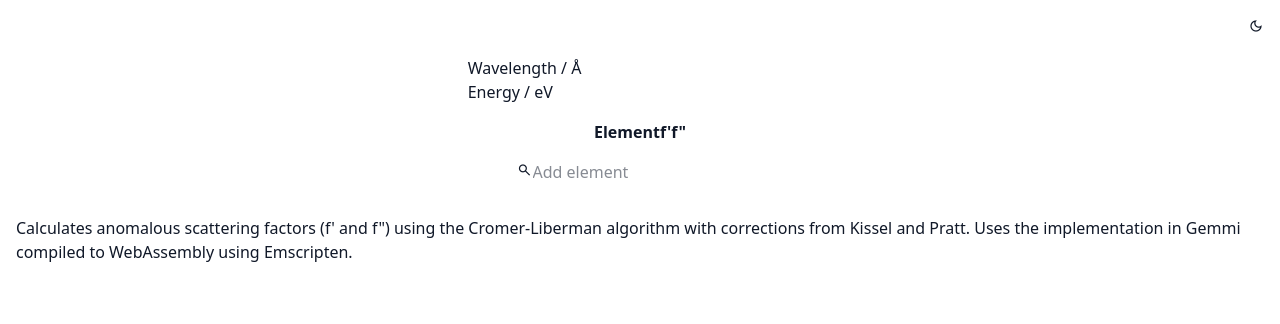
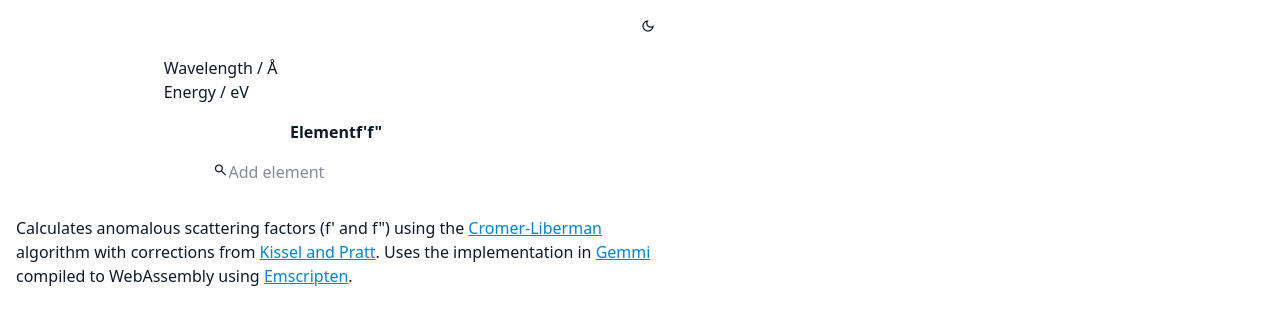
Before and after one commit to paulsbond/fprime2, a React (Vite) app: page / in a window 1280 px wide. Shown: the top 324 px of the page. Built offline with nearby package versions, Linux system fonts and the light colour scheme.

Commit message:
Description component

```diff
--- a/src/App.tsx
+++ b/src/App.tsx
@@ -4,6 +4,7 @@ import { createRoot } from "react-dom/client";
 import "./App.css";
 import { Chart } from "./Chart";
 import { DarkContext } from "./Context";
+import { Description } from "./Description";
 import { elements } from "./Element";
 import { useLocalStorage } from "./Hooks";
 import { Table } from "./Table";
@@ -21,23 +22,6 @@ function Energies() {
         <input type="number" />
       </label>
     </div>
-  );
-}
-
-function Description() {
-  return (
-    <p>
-      Calculates anomalous scattering factors (f' and f") using the{" "}
-      <a href="https://doi.org/10.1107/S0567739481000600">Cromer-Liberman</a>{" "}
-      algorithm with corrections from{" "}
-      <a href="https://doi.org/10.1107/S0108767389010718">Kissel and Pratt</a>.
-      Uses the implementation in{" "}
-      <a href="https://gemmi.readthedocs.io/en/latest/hkl.html#anomalous">
-        Gemmi
-      </a>{" "}
-      compiled to WebAssembly using{" "}
-      <a href="https://emscripten.org">Emscripten</a>.
-    </p>
   );
 }
 
@@ -75,7 +59,7 @@ function App() {
   return (
     <StrictMode>
       <DarkContext value={dark}>
-        <div className="flex flex-col items-center gap-4 p-4 text-gray-900">
+        <div className="flex flex-col items-center gap-4 p-4 max-w-2xl text-gray-900">
           <ThemeButton setDark={setDark} />
           <Energies />
           <Table elements={filtered} />
--- /dev/null
+++ b/src/Description.tsx
@@ -0,0 +1,23 @@
+function Link({ href, text }: { href: string; text: string }) {
+  return (
+    <a href={href} className="text-sky-600 underline hover:text-sky-800">
+      {text}
+    </a>
+  );
+}
+
+export function Description() {
+  return (
+    <p>
+      Calculates anomalous scattering factors (f' and f") using the{" "}
+      <Link href="https://doi.org/10.1107/S0567739481000600" text="Cromer-Liberman" />{" "}
+      algorithm with corrections from{" "}
+      <Link href="https://doi.org/10.1107/S0108767389010718" text="Kissel and Pratt" />.
+      Uses the implementation in{" "}
+      <Link href="https://gemmi.readthedocs.io/en/latest/hkl.html#anomalous" text="Gemmi" />
+      {" "}
+      compiled to WebAssembly using{" "}
+      <Link href="https://emscripten.org" text="Emscripten" />.
+    </p>
+  );
+}
```
